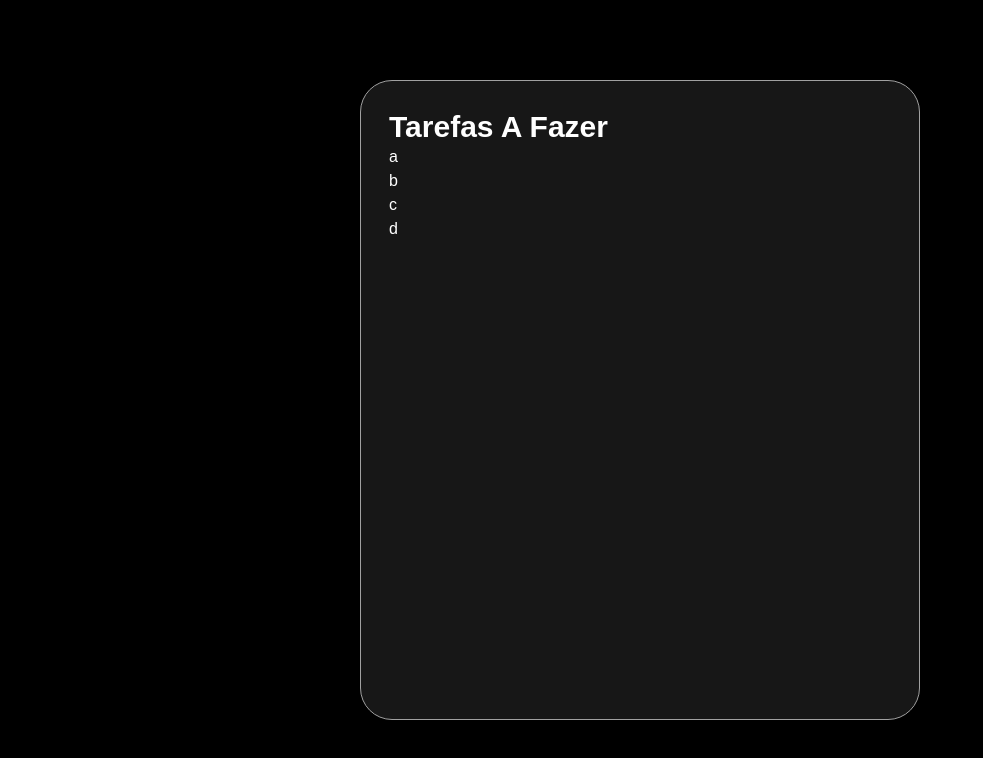
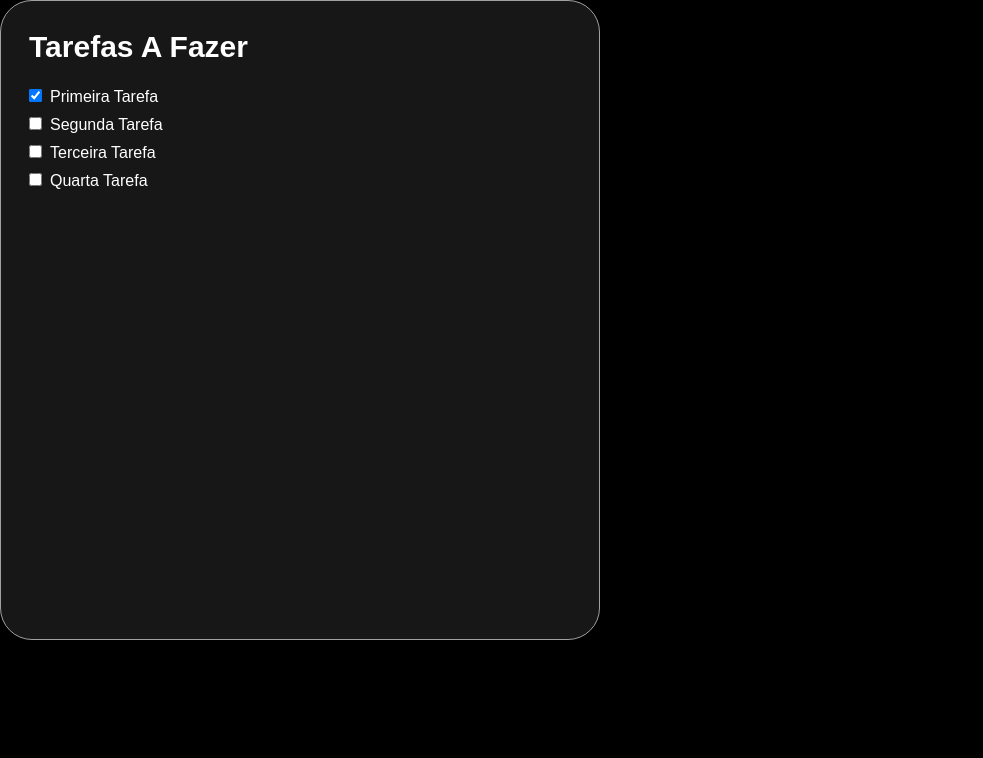
Before and after one commit to JoaoVLima/TAF_Front, a Next.js app: page / in a window 1280 px wide. Shown: the top 758 px of the page, without its empty margins (0-983 px from the left). Built offline with nearby package versions, Linux system fonts and the light colour scheme.

Commit message:
Todo list

```diff
--- a/app/page.tsx
+++ b/app/page.tsx
@@ -1,16 +1,18 @@
-import Image from "next/image";
+import { Todo } from "@/components/todo/todo";
 
 export default function Home() {
     return (
-        <main className="flex h-screen justify-center items-center bg-black">
-            <div className="flex flex-col h-[80vh] w-[70vh] bg-neutral-900 border border-neutral-400 text-white rounded-4xl p-7">
-                <h1 className="text-3xl font-bold">Tarefas A Fazer</h1>
-                <ul>
-                    <li>a</li>
-                    <li>b</li>
-                    <li>c</li>
-                    <li>d</li>
-                </ul>
+        <main className="flex min-h-screen bg-black">
+            <div className="flex flex-col max-h-230 h-[80vh] max-w-150  w-[70vw] bg-neutral-900 border border-neutral-400 text-white rounded-4xl p-7">
+                <h1 className="text-3xl font-bold pb-5">Tarefas A Fazer</h1>
+                <Todo
+                    itemList={[
+                        { checked: true, name: "Primeira Tarefa" },
+                        { checked: false, name: "Segunda Tarefa" },
+                        { checked: false, name: "Terceira Tarefa" },
+                        { checked: false, name: "Quarta Tarefa" },
+                    ]}
+                ></Todo>
             </div>
         </main>
     );
--- /dev/null
+++ b/components/todo/item.tsx
@@ -0,0 +1,30 @@
+"use client";
+
+import { useState } from "react";
+
+export type ItemType = {
+    checked: boolean;
+    name: string;
+};
+
+export function Item({ checked, name }: ItemType) {
+    const [Checked, setChecked] = useState(checked);
+
+    const handleChange = (event: {
+        target: { checked: boolean | ((prevState: boolean) => boolean) };
+    }) => {
+        setChecked(event.target.checked);
+    };
+
+    return (
+        <li>
+            <input
+                type="checkbox"
+                checked={Checked}
+                onChange={handleChange}
+                className="mr-2"
+            ></input>
+            {name}
+        </li>
+    );
+}
--- /dev/null
+++ b/components/todo/todo.tsx
@@ -0,0 +1,15 @@
+import { Item, ItemType } from "./item";
+
+export function Todo({ itemList }: { itemList: ItemType[] }) {
+    return (
+        <ul className="flex flex-col gap-1">
+            {itemList.map((item, index) => (
+                <Item
+                    key={index + item.name}
+                    checked={item.checked}
+                    name={item.name}
+                ></Item>
+            ))}
+        </ul>
+    );
+}
```
